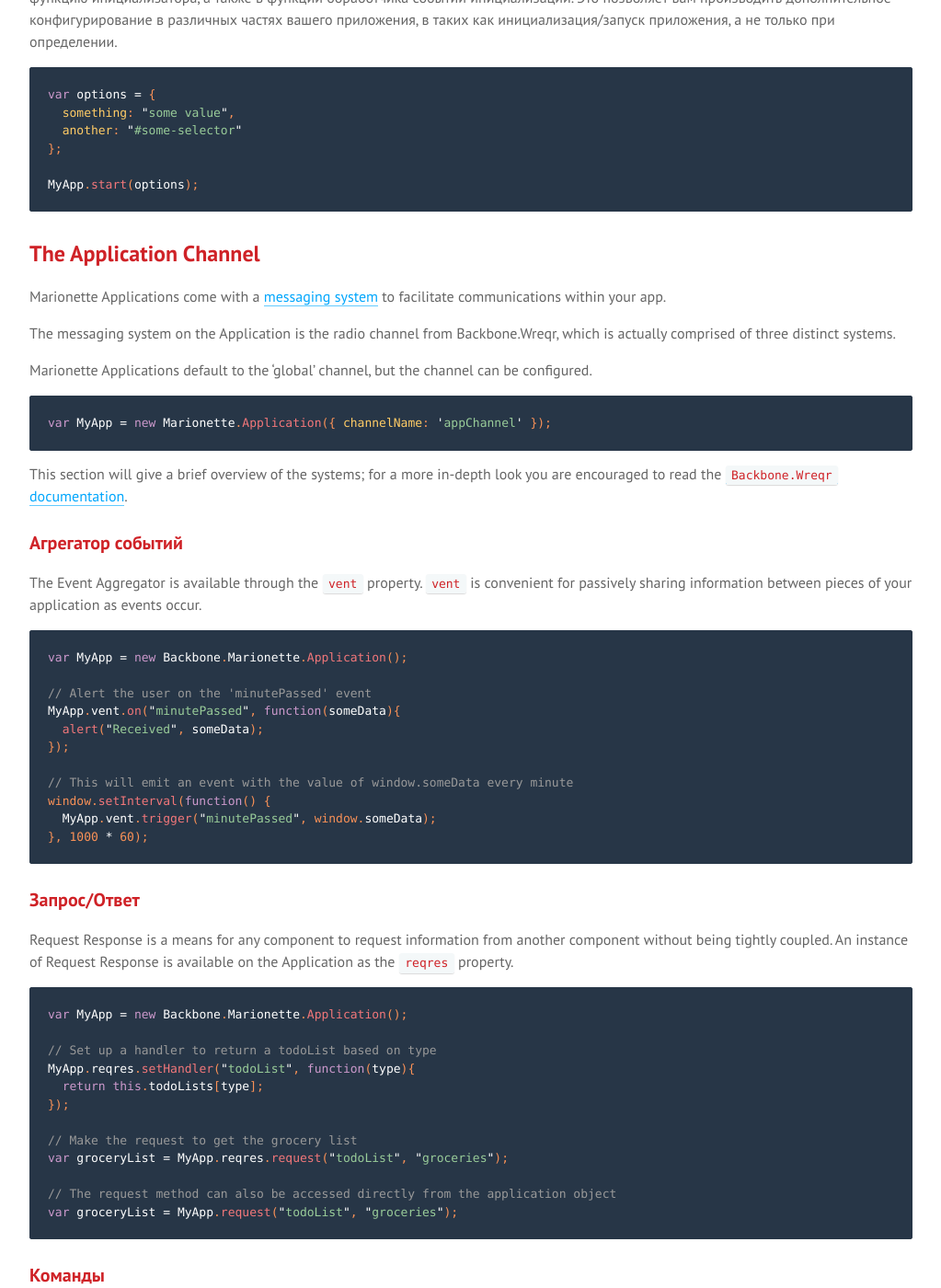
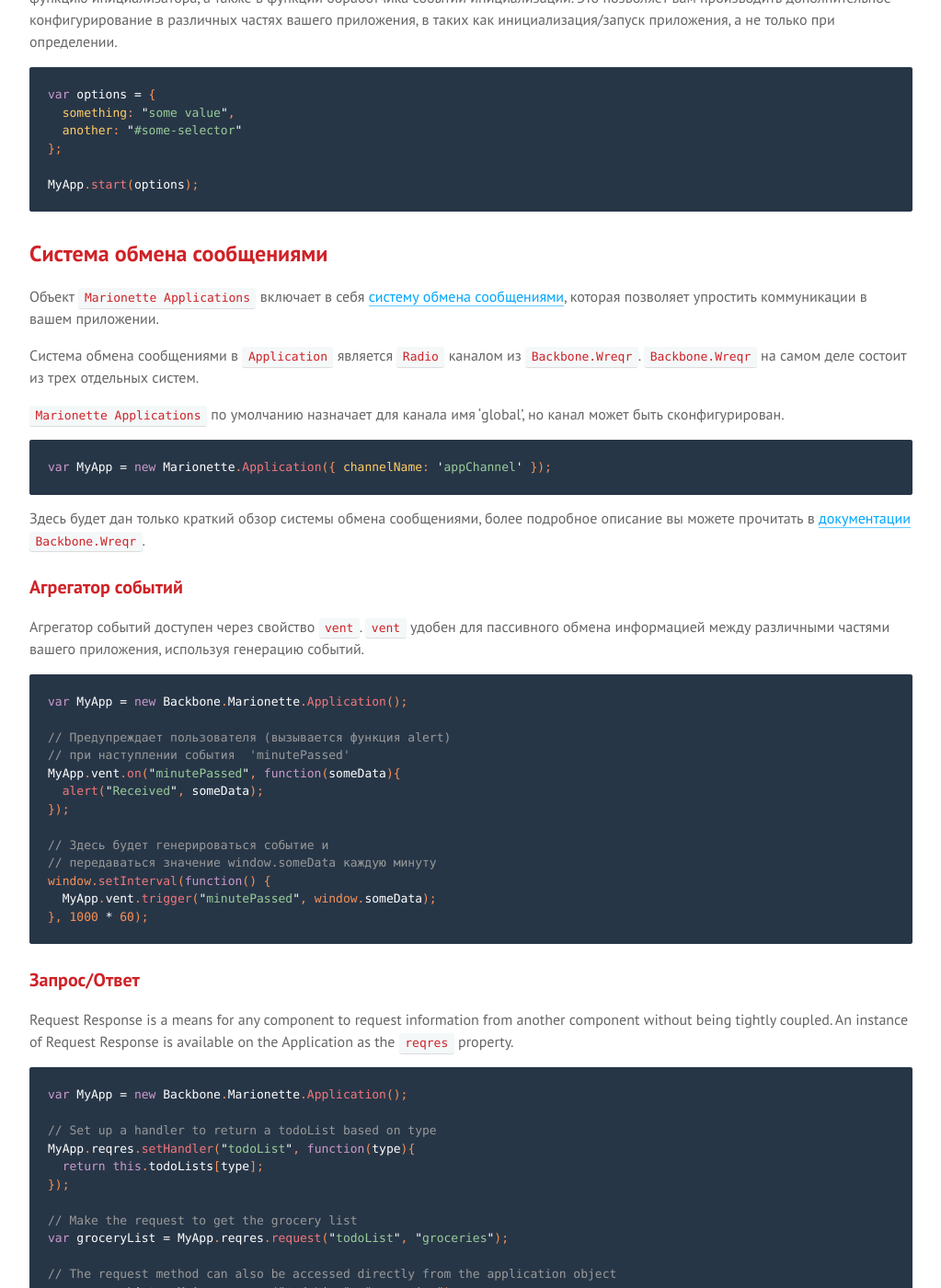
Before and after one commit to sadcitizen/marionettejs.ru, a Jekyll site: the page built from _posts/2014-01-01-application.md, in a window 1280 px wide and 1400 px high, scrolled down 2499 px. Shown: the whole window at 92% size, without its empty margins (128-1151 px from the left). Built offline with Jekyll 4.4.1, drawn with Linux system fonts in a browser that asks for light colours; some web fonts are replaced; Markdown is read by kramdown in place of the engine named in the settings; some of the changed text lies outside the part shown.

Commit message:
translate ru/Application
перевел The Application Channel
перевел Event Aggregator
обновил содержание

````diff
--- a/_includes/translation/ru/marionette.application.md
+++ b/_includes/translation/ru/marionette.application.md
@@ -12,10 +12,10 @@
 
 ## Содержание
 
-* [Adding Initializers](#adding-initializers)
-* [Application Event](#application-event)
+* [Добавление инициализаторов](#adding-initializers)
+* [События иницализации приложения](#application-event)
 * [Запуск приложения](#starting-an-application)
-* [The Application Channel](#the-application-channel)
+* [Система обмена сообщениями](#the-application-channel)
   * [Агрегатор событий](#event-aggregator)
   * [Запрос/Ответ](#request-response)
   * [Команды](#commands)
@@ -110,35 +110,40 @@
 MyApp.start(options);
 ```
 
-## The Application Channel
+## Система обмена сообщениями
 
-Marionette Applications come with a [messaging system](http://en.wikipedia.org/wiki/Message_passing) to facilitate communications within your app.
+Объект `Marionette Applications` включает в себя [систему обмена сообщениями](http://en.wikipedia.org/wiki/Message_passing),
+которая позволяет упростить коммуникации в вашем приложении.
 
-The messaging system on the Application is the radio channel from Backbone.Wreqr, which is actually comprised of three distinct systems.
+Система обмена сообщениями в `Application` является `Radio` каналом из `Backbone.Wreqr`.
+`Backbone.Wreqr` на самом деле состоит из трех отдельных систем.
 
-Marionette Applications default to the 'global' channel, but the channel can be configured.
+`Marionette Applications` по умолчанию назначает для канала имя 'global', но канал может
+быть сконфигурирован.
 
 ```js
 var MyApp = new Marionette.Application({ channelName: 'appChannel' });
 ```
 
-This section will give a brief overview of the systems; for a more in-depth look you are encouraged to read
-the [`Backbone.Wreqr` documentation](https://github.com/marionettejs/backbone.wreqr).
+Здесь будет дан только краткий обзор системы обмена сообщениями, более подробное описание вы можете
+прочитать в [документации `Backbone.Wreqr`](https://github.com/marionettejs/backbone.wreqr).
 
 ### Агрегатор событий
 
-The Event Aggregator is available through the `vent` property. `vent` is convenient for passively sharing information between
-pieces of your application as events occur.
+Агрегатор событий доступен через свойство `vent`. `vent` удобен для пассивного обмена информацией
+между различными частями вашего приложения, используя генерацию событий.
 
 ```js
 var MyApp = new Backbone.Marionette.Application();
 
-// Alert the user on the 'minutePassed' event
+// Предупреждает пользователя (вызывается функция alert)
+// при наступлении события  'minutePassed'
 MyApp.vent.on("minutePassed", function(someData){
   alert("Received", someData);
 });
 
-// This will emit an event with the value of window.someData every minute
+// Здесь будет генерироваться событие и
+// передаваться значение window.someData каждую минуту
 window.setInterval(function() {
   MyApp.vent.trigger("minutePassed", window.someData);
 }, 1000 * 60);
````
